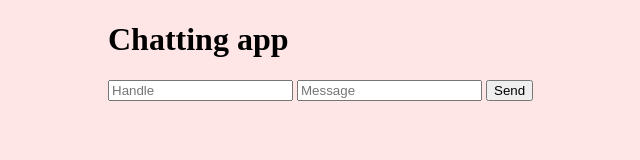
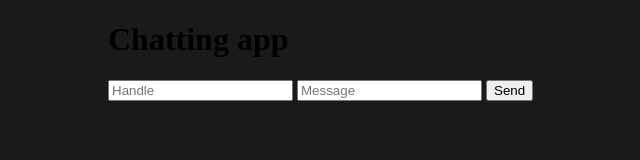
Before and after one commit to DenilNair/websocket_chat, a website: page public/index.html in a window 1280 px wide. Shown: the whole page, without its empty margins (132-772 px from the left). Drawn offline with nearby package versions, Linux system fonts and the light colour scheme; no server answers.

Commit message:
Update styles.css

```diff
--- a/public/styles.css
+++ b/public/styles.css
@@ -5,7 +5,7 @@ body {
   margin: 0 auto;
   max-width: 800px;
   padding: 0 20px;
-	 background-color: #ffe6e6;
+	 background-color: 	 #1a1a1a;
 }
 .container {
   border: 2px solid #dedede;
```
